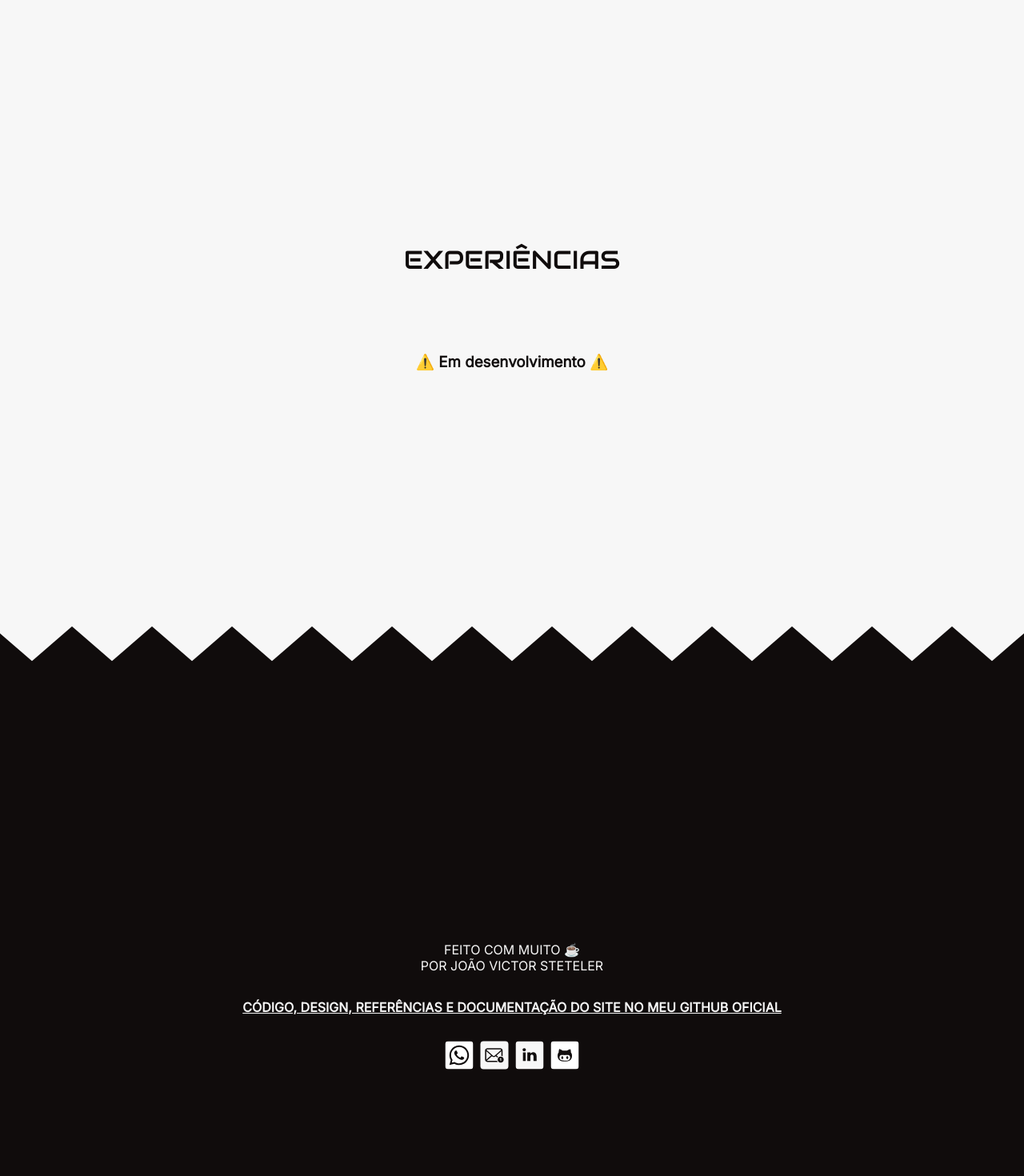
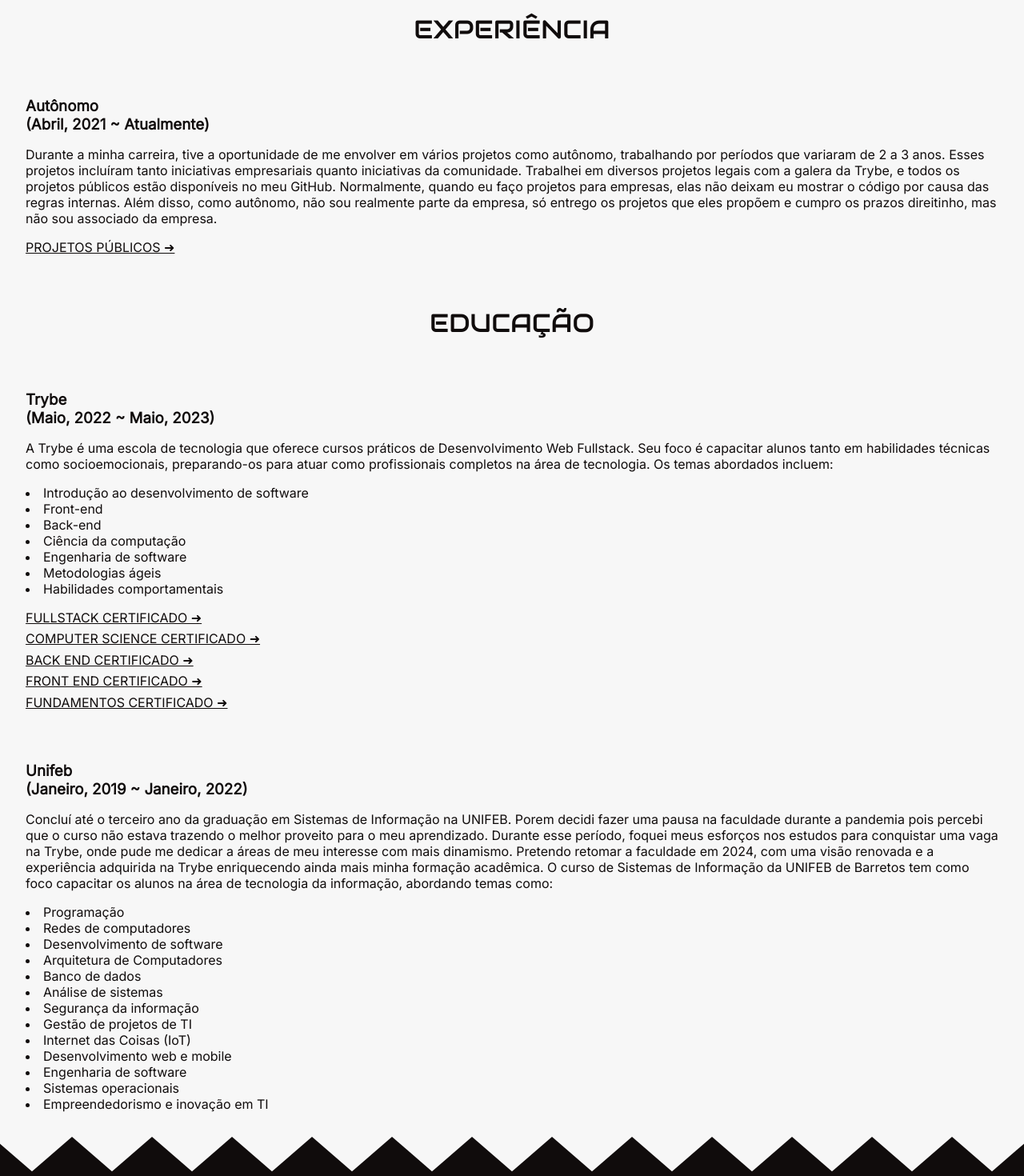
Before and after one commit to steteler/steteler-portfolio, a Next.js app: page / in a window 1280 px wide. Shown: the part 3580-5050 px from the top of the page at 80% size. Built offline with nearby package versions, Linux system fonts and the light colour scheme.

Commit message:
feat(components/section/experience): terminado a página de experiência e suas estilizações

```diff
--- a/components/Section/Experience.jsx
+++ b/components/Section/Experience.jsx
@@ -1,13 +1,116 @@
+import Link from 'next/link';
 import Divider from '@components/Divider.jsx';
 import Title from '@components/Title.jsx';
 import styles from '@styles/Section/Experience.module.css';
 
 export default function Experience() {
   return (
-    <section className={styles.experience}>
+    <section>
       <div className={styles['section-default-config']}>
-        <Title text="experiências" />
-        <h3>⚠️ Em desenvolvimento ⚠️</h3>
+        <div className={styles.experience}>
+          <Title text="experiência" />
+          <h3>
+            Autônomo
+            <br />
+            (Abril, 2021 ~ Atualmente)
+          </h3>
+          <p>
+            Durante a minha carreira, tive a oportunidade de me
+            envolver em vários projetos como autônomo, trabalhando
+            por períodos que variaram de 2 a 3 anos. Esses projetos
+            incluíram tanto iniciativas empresariais quanto
+            iniciativas da comunidade. Trabalhei em diversos projetos
+            legais com a galera da Trybe, e todos os projetos
+            públicos estão disponíveis no meu GitHub.
+
+            Normalmente, quando eu faço projetos para empresas, elas
+            não deixam eu mostrar o código por causa das regras internas.
+            Além disso, como autônomo, não sou realmente parte da
+            empresa, só entrego os projetos que eles propõem e cumpro
+            os prazos direitinho, mas não sou associado da empresa.
+          </p>
+
+          <Link href="#project" className={styles.experience__link}>projetos públicos ➜</Link>
+        </div>
+        <div className={styles.experience}>
+          <Title text="educação" />
+          <h3 className={styles.experience__title}>
+            Trybe
+            <br />
+            (Maio, 2022 ~ Maio, 2023)
+          </h3>
+          <p>
+            A Trybe é uma escola de tecnologia que oferece cursos práticos
+            de Desenvolvimento Web Fullstack. Seu foco é capacitar alunos
+            tanto em habilidades técnicas como socioemocionais, preparando-os
+            para atuar como profissionais completos na área de tecnologia. Os
+            temas abordados incluem:
+          </p>
+          <ul className={styles.experience__list}>
+            <li>Introdução ao desenvolvimento de software</li>
+            <li>Front-end</li>
+            <li>Back-end</li>
+            <li>Ciência da computação</li>
+            <li>Engenharia de software</li>
+            <li>Metodologias ágeis</li>
+            <li>Habilidades comportamentais</li>
+          </ul>
+
+          <ul className={styles['experience__list-link']}>
+            <li>
+              <Link target="_blank" href="https://www.credential.net/c09f631b-82a0-4938-96ba-4f933e4a1fbd#gs.3zn2sa">FULLSTACK CERTIFICADO ➜</Link>
+            </li>
+            <li>
+              <Link target="_blank" href="https://www.credential.net/e1174635-fb2d-40e5-8c1c-9f623828aae4">COMPUTER SCIENCE CERTIFICADO ➜</Link>
+            </li>
+            <li>
+              <Link target="_blank" href="https://www.credential.net/482ee7ac-02e5-445d-9d0c-b4f2e0a61bab">BACK END CERTIFICADO ➜</Link>
+            </li>
+            <li>
+              <Link target="_blank" href="https://www.credential.net/95489ef1-c827-44d0-9999-b66b5702f1c9">FRONT END CERTIFICADO ➜</Link>
+            </li>
+            <li>
+              <Link target="_blank" href="https://www.credential.net/21ac9616-0edd-4956-b269-ecdb710f781f">FUNDAMENTOS CERTIFICADO ➜</Link>
+            </li>
+          </ul>
+        </div>
+        <div className={styles.experience}>
+          <h3 className={styles.experience__title}>
+            Unifeb
+            <br />
+            (Janeiro, 2019 ~ Janeiro, 2022)
+          </h3>
+          <p>
+            Concluí até o terceiro ano da graduação em Sistemas de
+            Informação na UNIFEB. Porem decidi fazer uma pausa na
+            faculdade durante a pandemia pois percebi que o curso
+            não estava trazendo o melhor proveito para o meu aprendizado.
+            Durante esse período, foquei meus esforços nos estudos para
+            conquistar uma vaga na Trybe, onde pude me dedicar a áreas de meu
+            interesse com mais dinamismo. Pretendo retomar a faculdade em
+            2024, com uma visão renovada e a experiência adquirida na Trybe
+            enriquecendo ainda mais minha formação acadêmica.
+
+            O curso de Sistemas de Informação da UNIFEB de Barretos tem
+            como foco capacitar os alunos na área de tecnologia da informação,
+            abordando temas como:
+          </p>
+          <ul className={styles.experience__list}>
+            <li>Programação</li>
+            <li>Redes de computadores</li>
+            <li>Desenvolvimento de software</li>
+            <li>Arquitetura de Computadores</li>
+            <li>Banco de dados</li>
+            <li>Análise de sistemas</li>
+            <li>Segurança da informação</li>
+            <li>Gestão de projetos de TI</li>
+            <li>Internet das Coisas (IoT)</li>
+            <li>Desenvolvimento web e mobile</li>
+            <li>Engenharia de software</li>
+            <li>Sistemas operacionais</li>
+            <li>Empreendedorismo e inovação em TI</li>
+          </ul>
+        </div>
       </div>
       <Divider />
     </section>
--- a/styles/Section/Experience.module.css
+++ b/styles/Section/Experience.module.css
@@ -1,9 +1,34 @@
+.experience > *:not(:last-child, h1) {
+  margin-bottom: 1rem;
+}
+
 .section-default-config {
   display: flex;
   flex-direction: column;
   align-items: center;
   min-height: 100vh;
-  padding: 2rem;
-  gap: 2rem;
+  margin: 2rem;
   justify-content: center;
 }
+
+.section-default-config > *:not(:last-of-type) {
+  margin-bottom: 4rem;
+}
+
+.experience__list {
+  list-style: inside;
+}
+
+.experience__link {
+  text-decoration: underline;
+  text-transform: uppercase;
+}
+
+.experience__list-link {
+  list-style: none;
+  text-decoration: underline;
+}
+
+.experience__list-link > li:not(:last-child){
+  margin-bottom: 0.4rem;
+}
```
